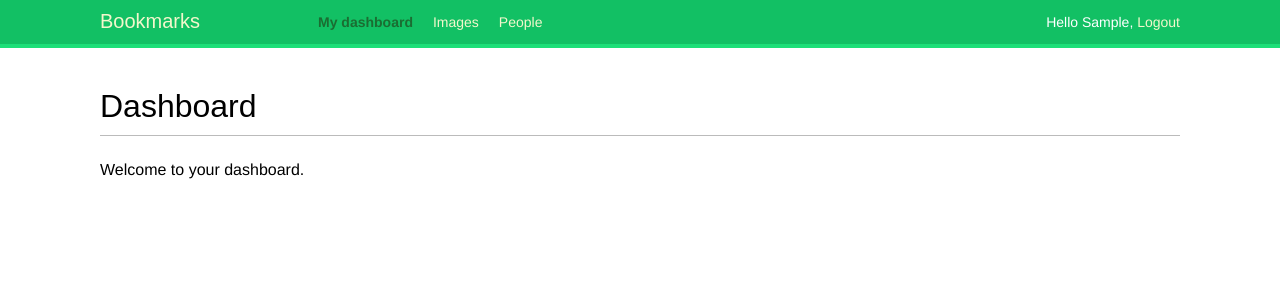
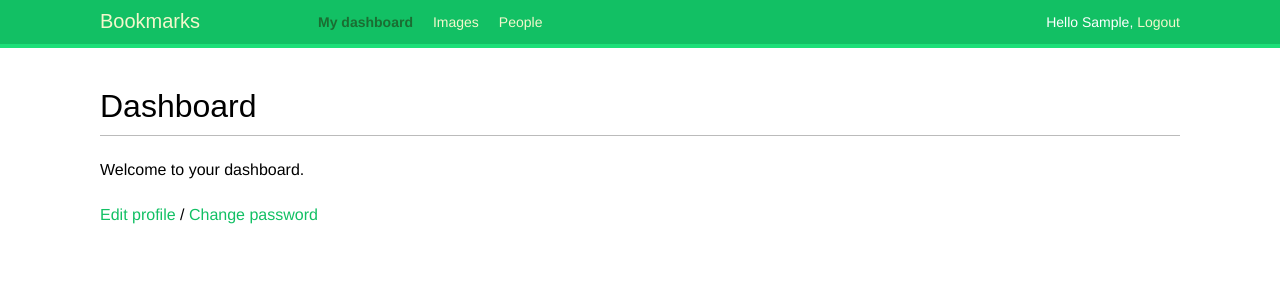
Before and after one commit to benuklove/fakebook, a Django app: page /account/ in a window 1280 px wide. Shown: the top 308 px of the page. Run offline with Django 3.2, Linux system fonts and the light colour scheme; the visitor is signed in with stand-in values (Sample User, id 1); some web fonts are replaced.

Commit message:
Add Dashboard links to change profile and password

```diff
--- a/bookmarks/account/templates/account/dashboard.html
+++ b/bookmarks/account/templates/account/dashboard.html
@@ -5,4 +5,6 @@
 {% block content %}
     <h1>Dashboard</h1>
     <p>Welcome to your dashboard.</p>
+    <p><a href="{% url "edit" %}">Edit profile</a> / <a href="{% url "password_change" %}">Change password</a>
+    </p>
 {% endblock %}
```
